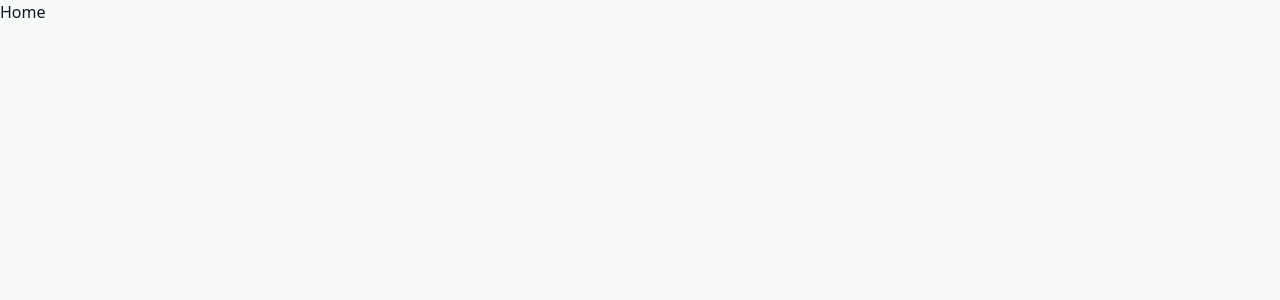
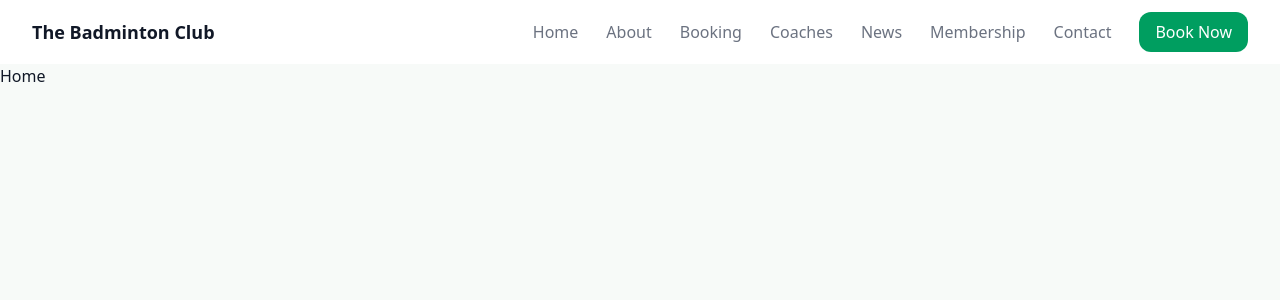
Before and after one commit to reimiwong/the-badminton-club, a React (Vite) app: page / in a window 1280 px wide. Shown: the top 300 px of the page. Built offline with nearby package versions, Linux system fonts and the light colour scheme.

Commit message:
feat(navbar): implement responsive navigation with mobile dropdown and hover animations

```diff
--- a/src/App.tsx
+++ b/src/App.tsx
@@ -1,8 +1,10 @@
 import { Routes, Route } from "react-router-dom";
+import MainLayout from "./pages/MainLayout";
 
 export default function App() {
   return (
     <Routes>
+      <Route element={<MainLayout />}>
         <Route path="/" element={<div>Home</div>} />
         <Route path="/about" element={<div>About</div>} />
         <Route path="/booking" element={<div>Booking</div>} />
@@ -10,6 +12,7 @@ export default function App() {
         <Route path="/news" element={<div>News</div>} />
         <Route path="/membership" element={<div>Membership</div>} />
         <Route path="/contact" element={<div>Contact</div>} />
+      </Route>
     </Routes>
   );
 }
--- /dev/null
+++ b/src/components/Header.tsx
@@ -0,0 +1,89 @@
+import { NavLink } from "react-router-dom";
+import { useState } from "react";
+
+const buttonClass =
+  "px-4 py-2 bg-primary text-white text-base rounded-xl transition-all duration-200 ease-out hover:opacity-90 hover:-translate-y-0.5 active:translate-y-0 active:scale-95";
+
+const mobileButtonClass =
+  "px-4 py-2 bg-primary text-white text-base text-center rounded-xl transition-all duration-200 ease-out hover:opacity-90 hover:-translate-y-0.5 active:translate-y-0 active:scale-95";
+
+const navLinkClass =
+  "relative text-base text-muted transition-all duration-200 ease-out hover:text-primary hover:-translate-y-0.5 after:content-[''] after:absolute after:left-0 after:-bottom-1 after:h-[2px] after:w-0 after:bg-primary after:transition-all after:duration-200 hover:after:w-full";
+
+const burgerNavLinkClass =
+  "text-base text-muted transition-all duration-200 ease-out hover:text-primary hover:translate-x-1 hover:font-medium";
+
+const navItems = [
+  { to: "/", label: "Home" },
+  { to: "/about", label: "About" },
+  { to: "/booking", label: "Booking" },
+  { to: "/coaches", label: "Coaches" },
+  { to: "/news", label: "News" },
+  { to: "/membership", label: "Membership" },
+  { to: "/contact", label: "Contact" },
+];
+
+export default function Header() {
+  const [open, setOpen] = useState(false);
+  const closeMenu = () => setOpen(false);
+
+  return (
+    <header className="bg-surface">
+      {/* Top bar */}
+      <div className="flex items-center justify-between px-5 sm:px-6 md:px-8 py-3 max-w-7xl mx-auto">
+
+        {/* Logo */}
+        <a className="font-bold text-lg flex-shrink-0 transition-all duration-200 ease-out hover:text-primary hover:-translate-y-0.5 cursor-pointer">
+          The Badminton Club
+        </a>
+
+        {/* Desktop nav */}
+        <nav className="hidden md:flex items-center gap-7 flex-shrink-0">
+          {navItems.map((item) => (
+            <NavLink key={item.to} to={item.to} className={navLinkClass}>
+              {item.label}
+            </NavLink>
+          ))}
+
+          <NavLink to="/booking" className={buttonClass}>
+            Book Now
+          </NavLink>
+        </nav>
+
+        {/* Mobile menu button */}
+        <button
+          className="md:hidden text-2xl cursor-pointer select-none transition-transform duration-200 ease-out hover:scale-110 active:scale-95"
+          onClick={() => setOpen(!open)}
+        >
+          ☰
+        </button>
+      </div>
+
+      {/* Mobile nav */}
+      <nav
+        className={`md:hidden flex flex-col gap-4 text-muted transition-all duration-500 ease-in-out ${
+          open ? "max-h-96 opacity-100 px-5 pb-4" : "max-h-0 opacity-0 overflow-hidden"
+        }`}
+      >
+        {navItems.map((item) => (
+          <NavLink
+            key={item.to}
+            to={item.to}
+            onClick={closeMenu}
+            className={burgerNavLinkClass}
+          >
+            {item.label}
+          </NavLink>
+        ))}
+
+        <NavLink
+          to="/booking"
+          className={mobileButtonClass}
+          onClick={closeMenu}
+        >
+          Book Now
+        </NavLink>
+      </nav>
+    </header>
+  );
+}
--- a/src/index.css
+++ b/src/index.css
@@ -1,12 +1,24 @@
 @import "tailwindcss";
 
 @theme {
+  /* Brand */
   --color-primary: #009E60;
   --color-accent: #22C55E;
+
+  /* Backgrounds */
   --color-background: #F7FAF8;
+  --color-surface: #FFFFFF;
+
+  /* Text */
   --color-text: #111827;
+  --color-muted: #6B7280;
+
+  /* Borders */
+  --color-border: #E5E7EB;
+  --color-border-strong: #D1D5DB;
 }
 
+/* Base reset */
 html,
 body {
   height: 100%;
@@ -21,28 +33,29 @@ body {
   font-family: system-ui, -apple-system, Segoe UI, Roboto, sans-serif;
 }
 
-/* Ensure consistent sizing model */
+/* Box sizing reset */
 *, *::before, *::after {
   box-sizing: border-box;
 }
 
-/* Remove default link styling */
+/* Links */
 a {
-  color: inherit;
   text-decoration: none;
+  /* IMPORTANT: removed color: inherit;
+     so Tailwind classes like text-white work properly */
 }
 
-/* Improve button baseline consistency */
+/* Buttons */
 button {
   font: inherit;
 }
 
-/* Remove default input/button weirdness */
+/* Inputs */
 input, button, textarea, select {
   outline: none;
 }
 
-/* Optional: better focus visibility (keep this) */
+/* Focus styles */
 :focus-visible {
   outline: 2px solid #009E60;
   outline-offset: 2px;
--- /dev/null
+++ b/src/pages/MainLayout.tsx
@@ -0,0 +1,14 @@
+import Header from "../components/Header"
+import { Outlet } from "react-router-dom"
+
+export default function MainLayout(){
+    return(
+        <div>
+            <Header />
+
+            <main>
+                <Outlet />
+            </main>
+        </div>
+    )
+}
```
Lines whose indentation alone changed are shown as unchanged.
